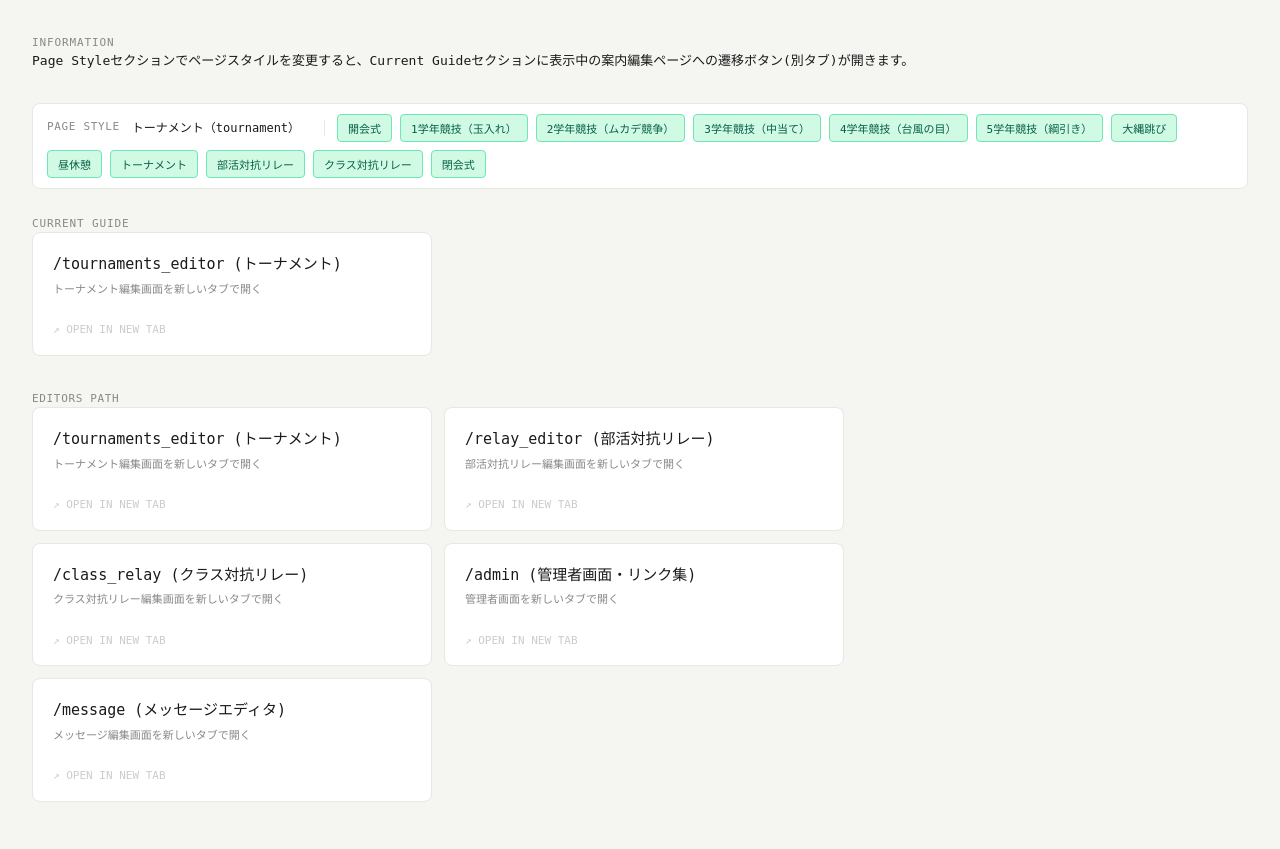
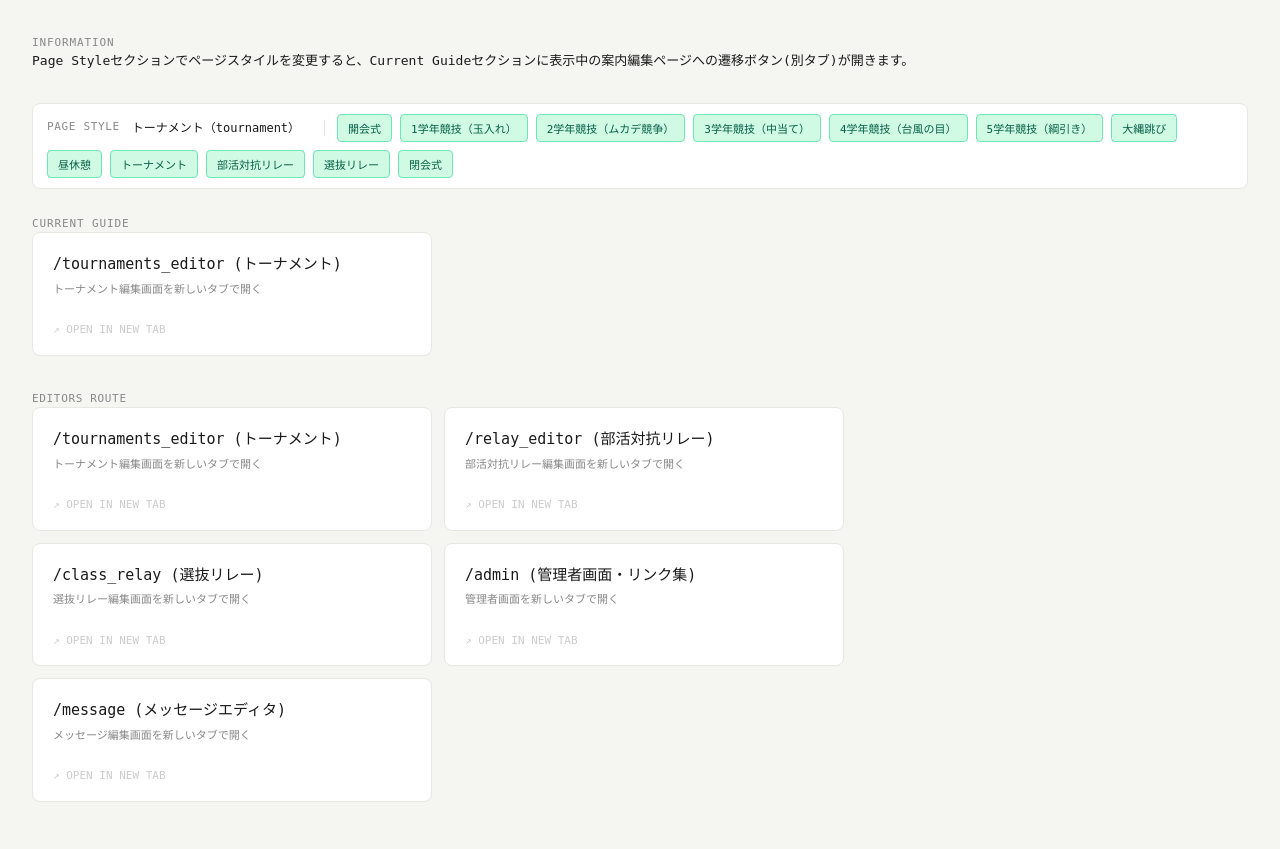
Before and after one commit to LingXuan-Li/kuromaku, a Flask app: page /page_changer in a window 1280 px wide. Shown: the part 78-927 px from the top of the page. Run offline with Flask 3, Linux system fonts and the light colour scheme; data comes from the database, SQL or seed files in the repository.

Commit message:
表記統一

```diff
--- a/main.py
+++ b/main.py
@@ -230,7 +230,8 @@ def get_games(col_index):
     return [dict(
         team_x=g.team_x,
         team_y=g.team_y,
-        game=g.game
+        game=g.game,
+        status=g.status
     ) for g in games]
 
 # メッセージ機能
@@ -267,6 +268,7 @@ def page_style():
 
 def build_for_col(col_index):
     dashboard_data = get_games(col_index)
+
     if not dashboard_data:
         return {
             "teamX": None,
@@ -277,17 +279,32 @@ def build_for_col(col_index):
             "gathering": None
         }
 
-    # statusはとりあえず無視して、常に先頭から3件を表示する形にする
-    current = dashboard_data[0]
-    idx = 0
+    current_idx = next(
+        (i for i, g in enumerate(dashboard_data) if g.get("status") == "current"),
+        None
+    )
 
-    nxt = dashboard_data[idx + 1] if idx + 1 < len(dashboard_data) else None
-    g = dashboard_data[idx + 2] if idx + 2 < len(dashboard_data) else None
+    if current_idx is None:
+        current = None
+        team_x = None
+        team_y = None
+        game = None
+        nxt = dashboard_data[0] if len(dashboard_data) > 0 else None
+        g = dashboard_data[1] if len(dashboard_data) > 1 else None
+
+    else:
+        current = dashboard_data[current_idx]
+        team_x = current.get("team_x")
+        team_y = current.get("team_y")
+        game = current.get("game")
+
+        nxt = dashboard_data[current_idx + 1] if current_idx + 1 < len(dashboard_data) else None
+        g = dashboard_data[current_idx + 2] if current_idx + 2 < len(dashboard_data) else None
 
     return {
-        "teamX": current.get("team_x"),
-        "teamY": current.get("team_y"),
-        "game": current.get("game"),
+        "teamX": team_x,
+        "teamY": team_y,
+        "game": game,
         "next": f'{nxt.get("team_x")} vs {nxt.get("team_y")}' if nxt else None,
         "next_game": nxt.get("game") if nxt else None,
         "gathering": f'{g.get("team_x")} ・ {g.get("team_y")}' if g else None
@@ -414,7 +431,7 @@ def culture_save():
 @app.route("/api/sports_save", methods=["POST"])
 def sports_save():
     data = request.get_json(silent=True) or {}
-    print(data)
+    # print(data)
 
     with db.atomic():
         SportsClub.delete().execute()
@@ -530,7 +547,7 @@ def relay_data():
         "items": items
     })
 
-# クラス対抗リレーエディタ
+# 選抜リレーエディタ
 @app.route("/class_relay")
 def class_relay():
     return render_template("class_relay.html")
@@ -538,7 +555,7 @@ def class_relay():
 @app.route("/api/class_relay_save", methods=["POST"])
 def class_relay_save():
     data = request.get_json(silent=True) or {}
-    print(data)
+    # print(data)
 
     with db.atomic():
         ClassRelay.delete().execute()
@@ -573,7 +590,7 @@ def class_relay_load():
 @app.route("/api/class_relay_data", methods=["GET"])
 def class_relay_data():
     items = list(ClassRelay.select().dicts())
-    print(items)
+    # print(items)
     return jsonify({
         "items": items
     })
@@ -636,7 +653,7 @@ def page_style_save():
         elif style == "club_relay":
             style_name = "部活対抗リレー"
         elif style == "class_relay":
-            style_name = "クラス対抗リレー"
+            style_name = "選抜リレー"
         elif style == "closing":
             style_name = "閉会式"
         else:
@@ -671,8 +688,8 @@ def helper():
 def check():
     message = load_message()
     tonaments = Tournament.select().order_by(Tournament.tournament_number.asc())
-    print("Tournaments:", [t.__data__ for t in tonaments])
-    print("Message:", message)
+    # print("Tournaments:", [t.__data__ for t in tonaments])
+    # print("Message:", message)
     return render_template("check.html", message=message, tournaments=tonaments)
 
 @app.route("/db")
--- a/static/css/dashboard.css
+++ b/static/css/dashboard.css
@@ -216,7 +216,7 @@ body {
   opacity: 0.6;
 }
 
-/* ===== 部活/クラス対抗リレー表示 ===== */
+/* ===== 部活/選抜リレー表示 ===== */
 .relay-title,
 .relay-1,
 .relay-2,
--- a/templates/dashboard.html
+++ b/templates/dashboard.html
@@ -303,7 +303,7 @@
 
 <div data-style="class_relay">
 <div class="relay-title">
-  <span class="relay-title-text">クラス対抗リレー 》》》</span>
+  <span class="relay-title-text">選抜リレー 》》》</span>
 </div>
 <div class="relay-1">
   <span class="relay-number">1</span>
@@ -410,7 +410,7 @@
   </div>
 
   <div class="info-theme">
-    <img src="{{ url_for('static', filename='img/fes-logo.png') }}" alt="SPARK">
+    <img src="{{ url_for('static', filename='img/logotype.png') }}" alt="SPARK">
   </div>
 
 </div>
--- a/templates/page_changer.html
+++ b/templates/page_changer.html
@@ -266,7 +266,7 @@ tr:hover td {
     <button class="btn btn-green" onclick="savePageStyle('lunch')">昼休憩</button>
     <button class="btn btn-green" onclick="savePageStyle('tournament')">トーナメント</button>
     <button class="btn btn-green" onclick="savePageStyle('club_relay')">部活対抗リレー</button>
-    <button class="btn btn-green" onclick="savePageStyle('class_relay')">クラス対抗リレー</button>
+    <button class="btn btn-green" onclick="savePageStyle('class_relay')">選抜リレー</button>
     <button class="btn btn-green" onclick="savePageStyle('closing')">閉会式</button>
 </div>
 
@@ -276,7 +276,7 @@ tr:hover td {
 </div>
 
 <div class="section">
-    <span class="style-label">Editors Path</span>
+    <span class="style-label">Editors Route</span>
 
     <div class="card-grid">
     <a href="/tournaments_editor" target="_blank" rel="noopener noreferrer" class="card">
@@ -294,8 +294,8 @@ tr:hover td {
     </a>
 
     <a href="/class_relay" target="_blank" rel="noopener noreferrer" class="card">
-        <div class="card-path">/class_relay (クラス対抗リレー)</div>
-        <div class="card-desc">クラス対抗リレー編集画面を新しいタブで開く</div>
+        <div class="card-path">/class_relay (選抜リレー)</div>
+        <div class="card-desc">選抜リレー編集画面を新しいタブで開く</div>
 
         <div class="card-arrow">↗ OPEN IN NEW TAB</div>
     </a>
@@ -364,7 +364,7 @@ const guides = {
     },
     class_relay: {
         url: "/class_relay",
-        title: "クラス対抗リレー"
+        title: "選抜リレー"
     }
 };
 
```
